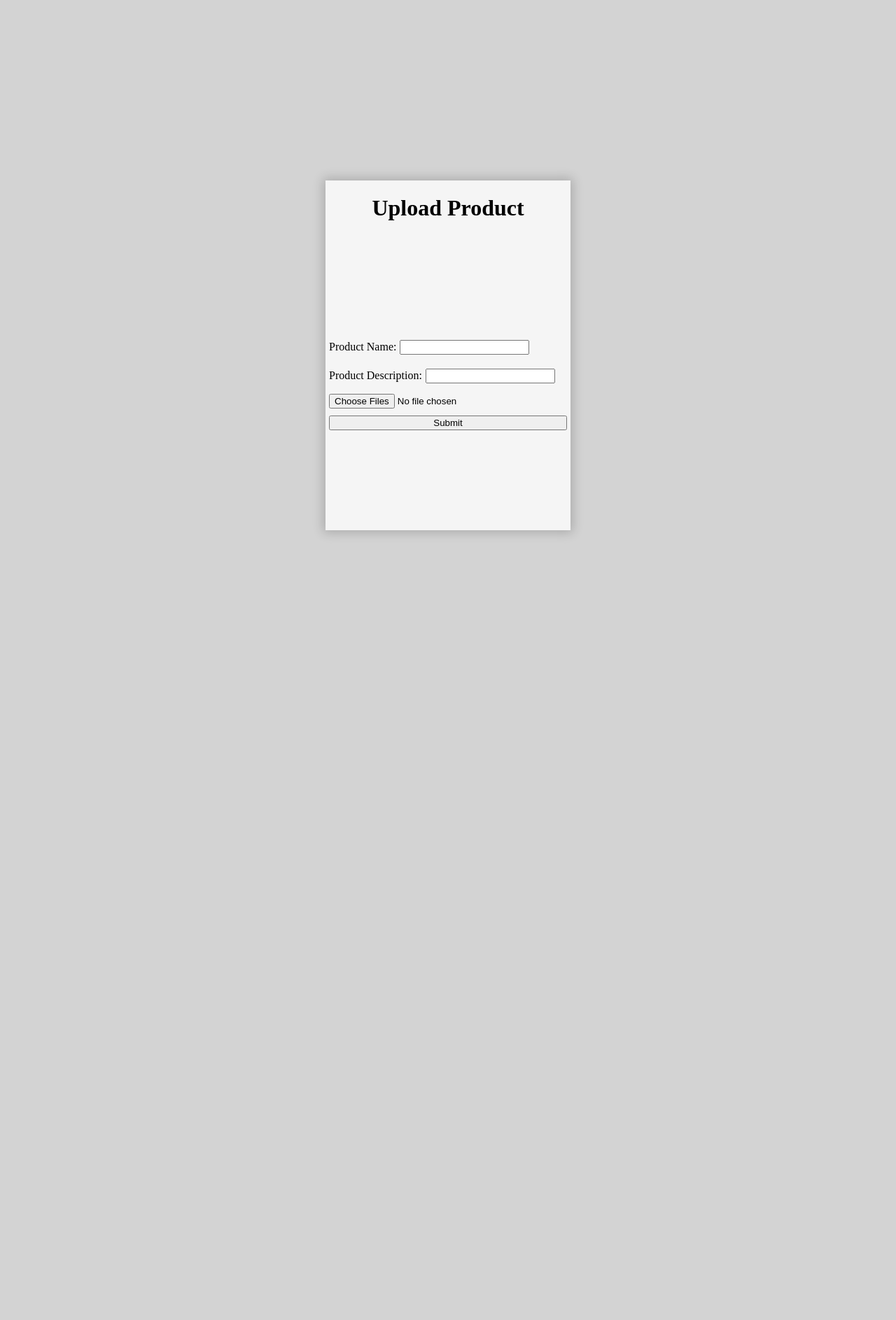
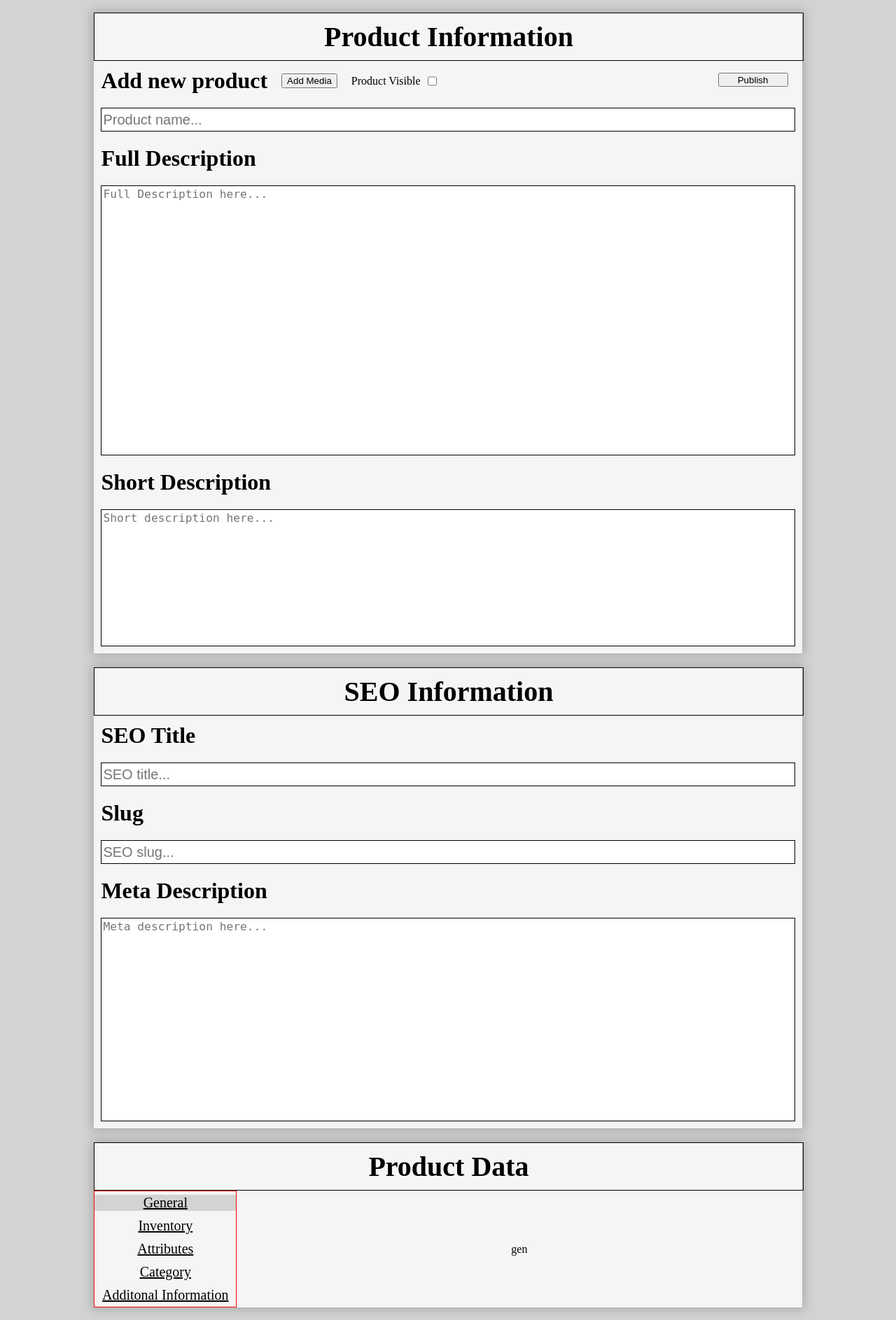
Before and after one commit to gedizz/Front-End-Resources, a PHP site: page / in a window 1280 px wide. Shown: the whole page at 70% size. Before the commit the page ends 765 px from the top, so only its background shows below. Run offline with PHP 8.4, Linux system fonts and the light colour scheme.

Commit message:
basic format finished

```diff
--- a/Incomplete Projects/Product Uploader/index.php
+++ b/Incomplete Projects/Product Uploader/index.php
@@ -7,9 +7,10 @@
   <link rel="stylesheet" href="style.css">
   <title>Product Uploader</title>
 </head>
-<body>
 
-<!-- Aglorithm
+<!--
+==== Layout ====
+
 Product Info Section:
     - Product Name
     - Full Description
@@ -20,8 +21,8 @@ Product Info Section:
     - Product Visible button:
         - Yes or no
 
-
 SEO Section:
+	  - SEO title
     - slug
     - meta description
 
@@ -44,20 +45,90 @@ Product Data Section:
         - Style
         - ABV
         - IBU
+-->
+<body>
 
--->
+<main>
 
-<div class="upload">
-    <h1>Upload Product</h1>
-    <form action="home" method="post">
+<form id="product" type="hidden" action="#post.php" method="post"></form>
 
-        <label>Product Name:<input type="text" name="title"></label>
-        <label>Product Description:<input type="text" name=description></label>
-        <input type="file" name="uploader" multiple="multiple">
-        <input type="submit" value="Submit">
-    </form>
+	<div class="product-info">
+		<div class="section-header">
+			<h1>Product Information</h1>
+		</div>
+		<div class="product-header">
+			<button form="product" type="submit" id="publish">Publish</button>
+			<h1>Add new product</h1>
+			<button>Add Media</button>
+			<label for="visible">Product Visible</label>
+			<input form="product" type="checkbox" name="visible" id="visible">
 
 		</div>
+		<input form="product" type="text" name="product-name" placeholder="Product name...">
+		<h1>Full Description</h1>
+		<textarea form="product" type="textarea" name="description" placeholder="Full Description here..." rows="20"></textarea>
+		<h1>Short Description</h1>
+		<textarea form="product" type="textarea" name="shortdescription" placeholder="Short description here..." rows="10"></textarea>
+	</div>
+
+	<div class="seo">
+		<div class="section-header">
+			<h1>SEO Information</h1>
+		</div>
+		<h1>SEO Title</h1>
+		<input form="product" type="text" name="seo-title" placeholder="SEO title...">
+		<h1>Slug</h1>
+		<input form="product" type="text" name="seo-slug" placeholder="SEO slug...">
+		<h1>Meta Description</h1>
+		<textarea form="product" type="textarea" name="meta-description" placeholder="Meta description here..." rows="15"></textarea>
+	</div>
+
+	<div class="product-data">
+
+		<div class="section-header">
+			<h1>Product Data</h1>
+		</div>
+
+		<div class="product-data-container">
+			<div class="sidebar">
+				<a class="active" id="general">General</a>
+				<a id="inventory">Inventory</a>
+				<a id="attributes">Attributes</a>
+				<a id="category">Category</a>
+				<a id="additional-information">Additonal Information</a>
+			</div>
+
+			<div class="data">
+
+				<div class="general">
+					gen
+				</div>
+				<div class="inventory">
+					inv
+				</div>
+				<div class="attributes">
+					attr
+				</div>
+				<div class="category">
+					cat
+				</div>
+				<div class="additional-information">
+					add
+				</div>
+
+			</div>
+		</div>
+
+
+
+	</div>
+	<script src="product-data.js"></script>
+
+
+
+
+</main>
+
 
 
 
--- /dev/null
+++ b/Incomplete Projects/Product Uploader/product-data.js
@@ -0,0 +1,40 @@
+const dataContainer = document.querySelector(".data");
+const dataChildren = dataContainer.children;
+
+const sidebar = document.querySelector(".sidebar");
+const sidebarChildren = sidebar.children;
+
+// Display the first tab in the sidebar of Product Data Section
+for (var i = 0; i < sidebarChildren.length; i++) {
+    if (sidebarChildren[i].classList.contains("active")) {
+        const currentActiveID = sidebarChildren[i].id;
+        for (var i = 0; i < dataChildren.length; i++) {
+            if (!dataChildren[i].classList.contains(currentActiveID)) {
+                dataChildren[i].style.display = "none";
+            }
+        }
+    }
+}
+
+// Add event listeners for all of the sidebar links
+for (var i = 0; i < sidebarChildren.length; i++) {
+    sidebarChildren[i].addEventListener("click", changeSection);
+}
+
+// Display proper data section and set active to proper sidebar
+function changeSection() {
+    this.classList.add("active");
+    for (var i = 0; i < sidebarChildren.length; i++) {
+        // remove active class from all other sidebar links
+        if (sidebarChildren[i] != this) {
+            sidebarChildren[i].classList.remove("active");
+        }
+
+        // display the desired section
+        if (dataChildren[i].classList.contains(this.id)) {
+            dataChildren[i].style.display = "flex";
+        } else {
+            dataChildren[i].style.display = "none";
+        }
+    }
+}
--- a/Incomplete Projects/Product Uploader/style.css
+++ b/Incomplete Projects/Product Uploader/style.css
@@ -2,34 +2,129 @@ html {
     background-color: lightgray;
 }
 
-body {
+
+main {
     display: flex;
     align-items: center;
     justify-content: center;
-    height: 1000px;
+    flex-direction: column;
+    height: auto;
+    width: 100%;
 }
 
-.upload {
-    display: flex;
-    justify-content: center;
-    align-items: center;
-    flex-direction: column;
-    height: 500px;
-    width: 350px;
-
-    background-color: whitesmoke;
-    box-shadow: 0px 0px 15px 3px rgba(0, 0, 0, 0.2);
+/* ELEMENT STYLES */
+input {
+    height: 1.5em;
 }
 
-.upload form {
+textarea, input {
+    resize: none;
+    font-size: 1.25em;
+    border: 1px solid black;
+}
+
+textarea:focus, input:focus {
+    outline: none;
+    box-shadow: 0px 0px 15px 3px rgba(0, 0, 0, 0.3);
+}
+
+input, h1, textarea {
+    margin: 10px;
+}
+
+/* SECTION STYLE */
+.product-info, .seo, .product-data {
+    position: relative;
+    display: flex;
+    justify-content: flex-start;
+    align-items: left;
+    flex-direction: column;
+    margin: 10px;
+    width: 80%;
+    height: auto;
+
+    box-shadow: 0px 0px 15px 3px rgba(0, 0, 0, 0.2);
+    background-color: whitesmoke;
+}
+
+.section-header {
     width: 100%;
-    height: 100%;
+    font-size: 1.25em;
+    border: 1px solid black;
+    text-align: center;
+}
+#publish {
+    position: absolute;
+    top: 30%;
+    right: 0;
+    width: 100px;
+    height: 20px;
+}
+
+
+/* PRODUCT INFO SECTION */
+.product-info {
+
+}
+
+.product-header {
+    position: relative;
     display: flex;
+    align-items: center;
+}
+
+.product-header>h1,button {
+    margin-right: 20px;
+}
+
+.product-header button {
+    height: 50%;
+}
+
+/* SEO SECTION */
+.seo {
+
+}
+
+/* PRODUCT DATA SECTION */
+.product-data {
     flex-direction: column;
-    align-items: left;
+
+}
+/* Contains the sidebar and the main data */
+.product-data-container {
+   display: flex;
+   align-items: center;
+   justify-content: center;
+}
+
+.sidebar, .data {
+    display: flex;
+    align-items: center;
     justify-content: center;
 }
 
-.upload form * {
+.sidebar {
+    flex-direction: column;
+    flex-basis: 20%;
+    border: 1px solid red;
+}
+
+.sidebar a {
+    width: 100%;
     margin: 5px;
+
+    font-size: 1.25em;
+    text-decoration: underline;
+    text-align: center;
+    cursor: pointer;
+
 }
+
+.data {
+    flex-basis: 80%;
+}
+
+.active {
+    background-color: lightgray;
+}
```
Lines whose indentation alone changed are shown as unchanged.
